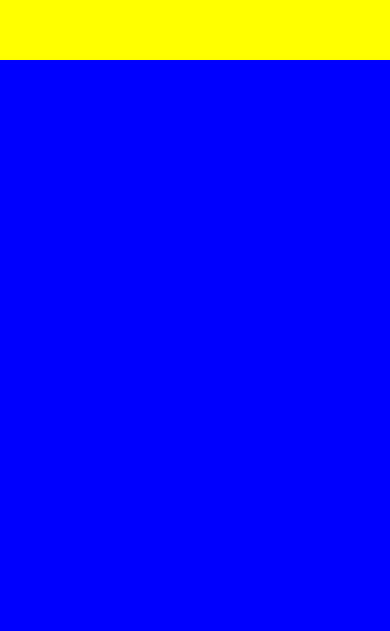
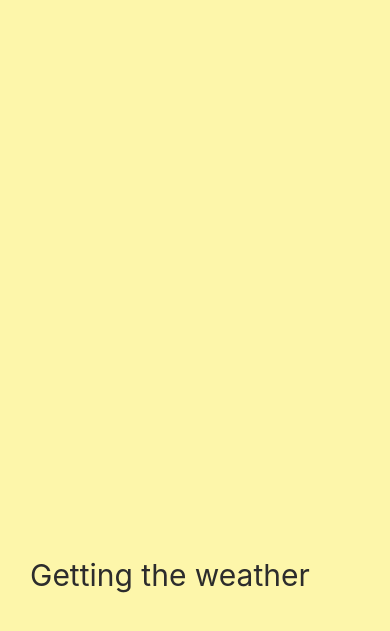
Before and after one commit to yesky85/fokin-weather, a React Native app: screen / in a window 390 px wide. Shown: the part 151-782 px from the top of the page. Built offline with nearby package versions, Linux system fonts and the light colour scheme.

Commit message:
Loading Screen

```diff
--- a/App.js
+++ b/App.js
@@ -1,25 +1,6 @@
 import React from "react";
-import { StyleSheet, Text, View } from "react-native";
+import Loading from "./Loading";
 
 export default function App() {
-  return (
-    <View style={styles.container}>
-      <View style={styles.yellowView}></View>
-      <View style={styles.blueView}></View>
-    </View>
-  );
+  return <Loading />;
 }
-
-const styles = StyleSheet.create({
-  container: {
-    flex: 1
-  },
-  yellowView: {
-    flex: 1,
-    backgroundColor: "yellow"
-  },
-  blueView: {
-    flex: 3,
-    backgroundColor: "blue"
-  }
-});
--- /dev/null
+++ b/Loading.js
@@ -0,0 +1,24 @@
+import React from "react";
+import { StyleSheet, View, Text } from "react-native";
+
+export default function Loading() {
+  return (
+    <View style={styles.container}>
+      <Text style={styles.text}>Getting the weather</Text>
+    </View>
+  );
+}
+
+const styles = StyleSheet.create({
+  container: {
+    flex: 1,
+    justifyContent: "flex-end",
+    paddingHorizontal: 30,
+    paddingVertical: 100,
+    backgroundColor: "#FDF6AA"
+  },
+  text: {
+    color: "#2c2c2c",
+    fontSize: 30
+  }
+});
```
